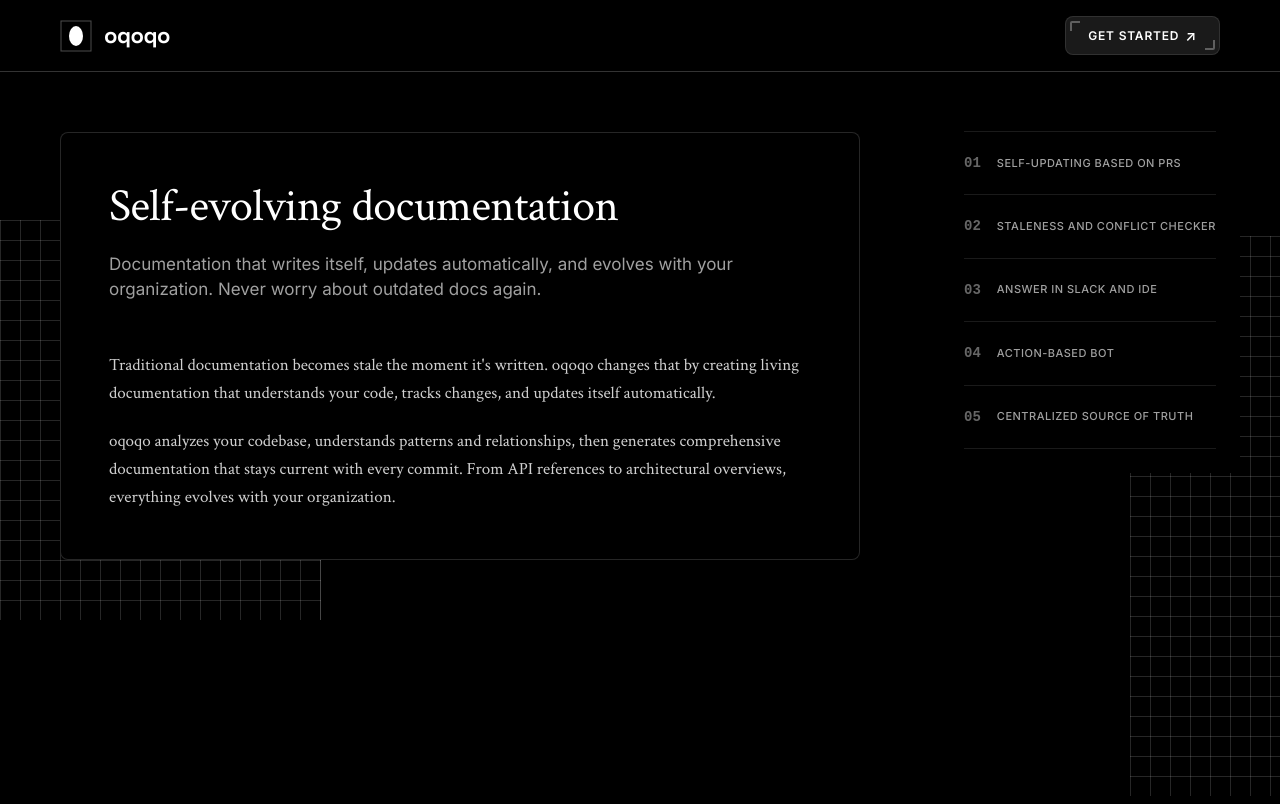
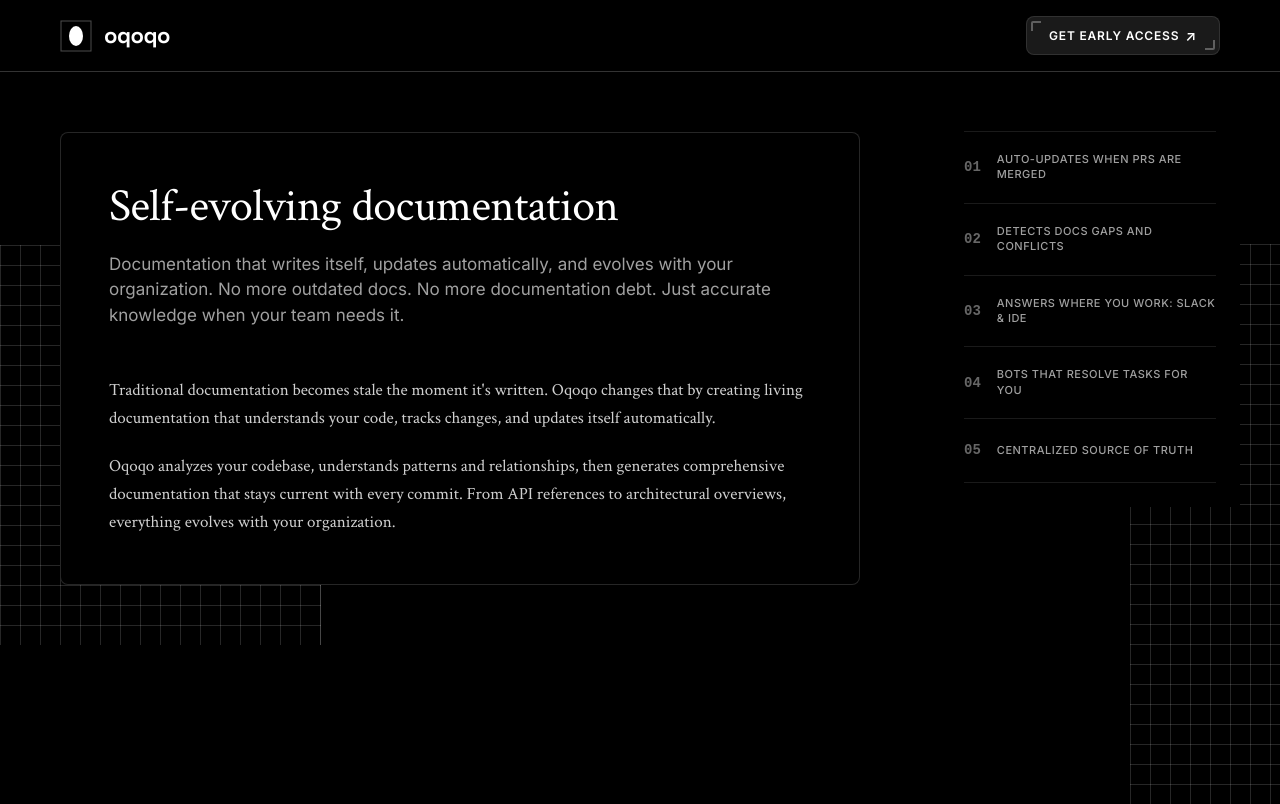
Before and after one commit to Renzoviale/web_oqoqo_doc, a plain HTML site: page index.html in a window 1280 px wide. Drawn offline with Linux system fonts and the light colour scheme.

Commit message:
update 3

```diff
--- a/index.html
+++ b/index.html
@@ -20,7 +20,7 @@
                     <span class="logo-text">oqoqo</span>
                 </div>
                 <div class="cta-button">
-                    <button class="btn-primary" onclick="openModal()">GET STARTED <span class="arrow-icon">↗</span></button>
+                    <button class="btn-primary" onclick="openModal()">GET EARLY ACCESS<span class="arrow-icon">↗</span></button>
                 </div>
             </div>
         </div>
@@ -32,16 +32,16 @@
                 <h1 class="hero-title">Self-evolving documentation</h1>
                 <p class="hero-subtitle">
                     Documentation that writes itself, updates automatically, and evolves with your organization.
-                    Never worry about outdated docs again.
+                    No more outdated docs. No more documentation debt. Just accurate knowledge when your team needs it.
                 </p>
                 <div class="hero-content">
                     <p class="content-text">
-                        Traditional documentation becomes stale the moment it's written. oqoqo changes that
+                        Traditional documentation becomes stale the moment it's written. Oqoqo changes that
                         by creating living documentation that understands your code, tracks changes, and
                         updates itself automatically.
                     </p>
                     <p class="content-text">
-                        oqoqo analyzes your codebase, understands patterns and relationships, then generates
+                        Oqoqo analyzes your codebase, understands patterns and relationships, then generates
                         comprehensive documentation that stays current with every commit. From API references
                         to architectural overviews, everything evolves with your organization.
                     </p>
@@ -53,19 +53,19 @@
             <div class="features-container">
                 <div class="feature-item">
                     <span class="feature-number">01</span>
-                    <span class="feature-text">Self-updating based on PRs</span>
+                    <span class="feature-text">Auto-updates when PRs are merged</span>
                 </div>
                 <div class="feature-item">
                     <span class="feature-number">02</span>
-                    <span class="feature-text">Staleness and conflict checker</span>
+                    <span class="feature-text">Detects docs gaps and conflicts</span>
                 </div>
                 <div class="feature-item">
                     <span class="feature-number">03</span>
-                    <span class="feature-text">Answer in Slack and IDE</span>
+                    <span class="feature-text">Answers where you work: Slack & IDE</span>
                 </div>
                 <div class="feature-item">
                     <span class="feature-number">04</span>
-                    <span class="feature-text">Action-based bot</span>
+                    <span class="feature-text">Bots that resolve tasks for you</span>
                 </div>
                 <div class="feature-item">
                     <span class="feature-number">05</span>
@@ -79,9 +79,14 @@
     <div id="emailModal" class="modal">
         <div class="modal-content">
             <span class="modal-close" onclick="closeModal()">&times;</span>
-            <h2 class="modal-title">Get Started</h2>
-            <p class="modal-text">Contact us:</p>
-            <a href="mailto:renzo@oqoqo.ai" class="modal-email">renzo@oqoqo.ai</a>
+            <h2 class="modal-title">Get Early Access</h2>
+            <p class="modal-text"><strong>What happens next:</strong></p>
+            <ol class="modal-list">
+                <li>15-min demo tailored to your stack</li>
+                <li>2-week pilot with your team</li>
+                <li>We help you migrate and set up integrations</li>
+            </ol>
+            <p class="modal-text">Questions? <a href="mailto:renzo@oqoqo.ai" class="modal-email-inline">renzo@oqoqo.ai</a></p>
         </div>
     </div>
 
```
